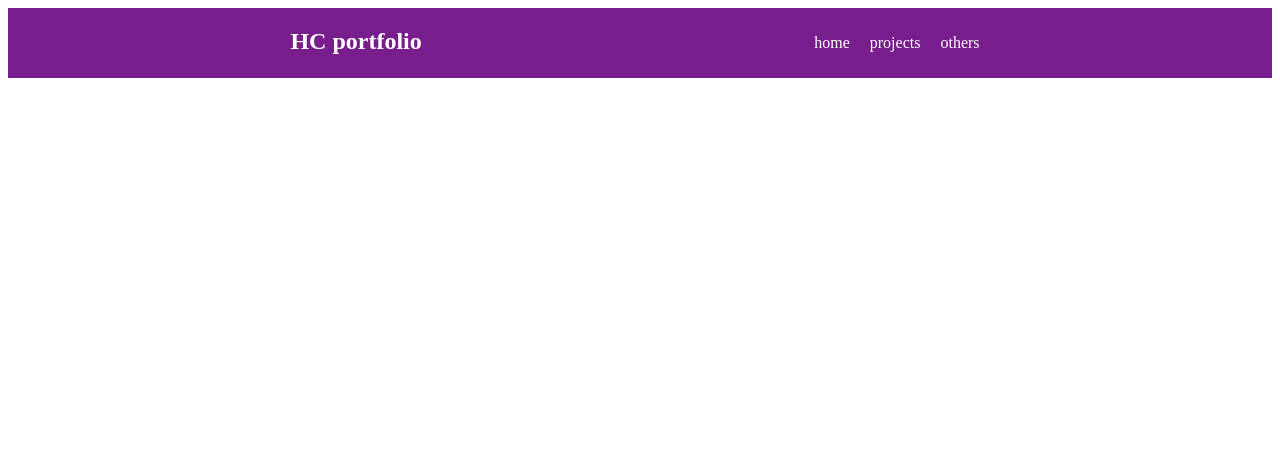
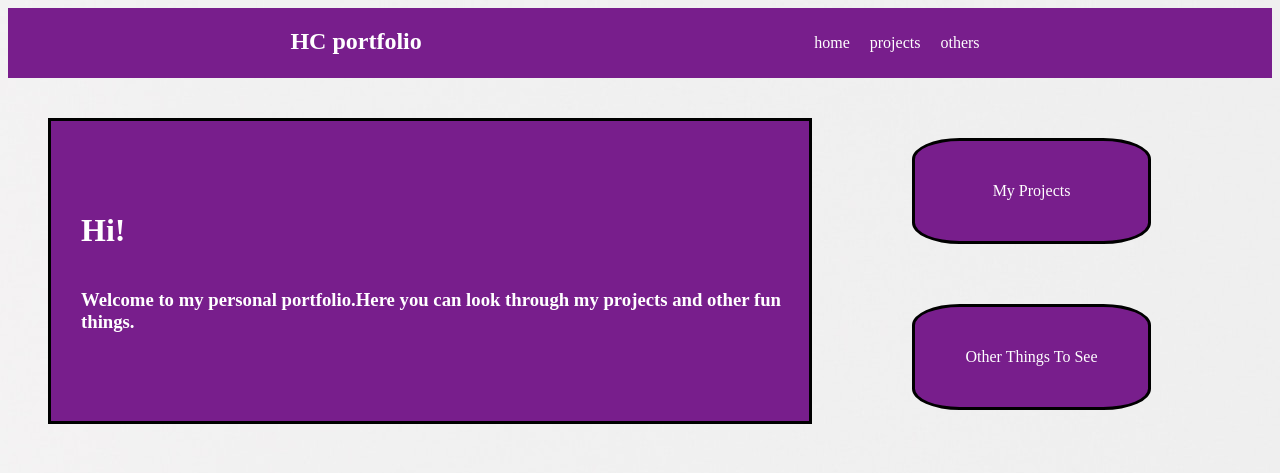
Before and after one commit to hn-by/hcportfolio, a plain HTML site: page index.html in a window 1280 px wide. Drawn offline with Linux system fonts and the light colour scheme.

Commit message:
helloTab

```diff
--- a/index.html
+++ b/index.html
@@ -4,7 +4,7 @@
     <meta charset="UTF-8">
     <meta name="viewport" content="width=device-width, initial-scale=1.0">
     <title>HcPortfolio</title>
-    <link rel="stylesheet"  type="text/css" href="./navbar.css" >
+    <link rel="stylesheet"  type="text/css" href="./styles.css" >
     <script src="./script.js" defer></script>
 </head>
 <body>
@@ -16,5 +16,15 @@
             <li>others</li>
         </ul>
     </nav>
+    <div class="main">
+        <div class="helloTab">
+            <h1>Hi!</h1>
+            <h3>Welcome to my personal portfolio.Here you can look through my projects and other fun things.</h3>
+        </div>
+        <div class="navigation">
+            <div class="projects nav-btn">My Projects</div>
+            <div class="others nav-btn">Other Things To See</div>
+        </div>
+    </div>
 </body>
 </html>
--- a/navbar.css
+++ /dev/null
@@ -1,20 +0,0 @@
-.navbar {
-    display: flex;
-    justify-content: space-evenly;
-    background-color: rgb(120, 30, 140);
-    color: white;
-}
-
-.nav-h1 {
-    padding: 0 100px;
-}
-
-.nav-ul {
-    display: flex;
-    list-style-type: none;
-    padding: 0 100px;
-}
-
-.nav-ul > li {
-    padding: 10px;
-}
--- /dev/null
+++ b/styles.css
@@ -0,0 +1,58 @@
+body {
+    background-image: url(./images/background1.jpg);
+}
+
+.navbar {
+    display: flex;
+    justify-content: space-evenly;
+    background-color: rgb(120, 30, 140);
+    color: white;
+}
+
+.nav-h1 {
+    padding: 0 100px;
+}
+
+.nav-ul {
+    display: flex;
+    list-style-type: none;
+    padding: 0 100px;
+}
+
+.nav-ul > li {
+    padding: 10px;
+}
+
+.helloTab {
+    border: 3px solid black;
+    width: 60%;
+    height: 300px;
+    margin: 40px;
+    background: rgba(120, 30, 140, 1);
+    color: white;
+    display: flex;
+    flex-direction: column;
+    justify-content: center;
+
+}
+
+.helloTab > * {
+    padding-left: 30px;
+}
+
+.main {
+    display: flex;
+}
+
+.nav-btn {
+    width: 90%;
+    height: 100px;
+    margin: 60px;
+    background-color: rgb(120, 30, 140);
+    display: flex;
+    justify-content: center;
+    align-items: center;
+    color: white;
+    border: 3px solid black;
+    border-radius: 20%;
+}
```
Also changed, not shown: images/background1.jpg (added), 1 other file.
